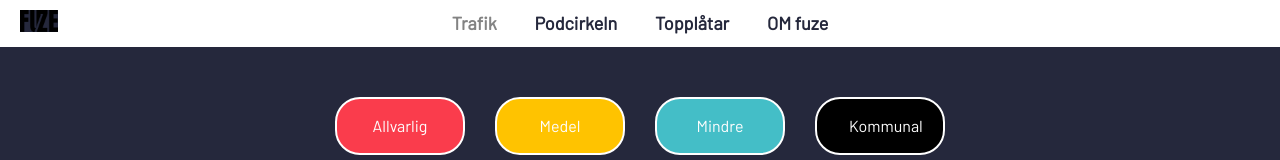
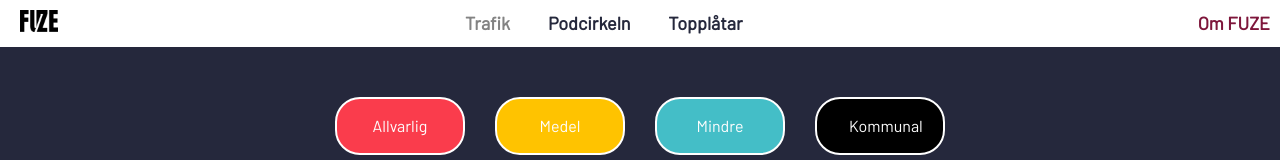
Before and after one commit to thohar2001/fuzeproject, a Vue app: page /PodListing in a window 1280 px wide. Shown: the top 160 px of the page. Built offline with nearby package versions, Linux system fonts and the light colour scheme; no server answers.

Commit message:
nav work
nav work

```diff
--- a/src/App.vue
+++ b/src/App.vue
@@ -30,15 +30,11 @@ h1 {
 
 #nav a {
   font-weight: bold;
-  color: #25283C;;
 }
+
 
 #nav a.router-link-exact-active {
   color: #838383;
 }
 
-footer {
-  padding: 30px;
-}
-
 </style>
--- a/src/components/Menu.vue
+++ b/src/components/Menu.vue
@@ -4,7 +4,7 @@
     <router-link to="/" class="trafik">Trafik</router-link>
     <router-link to="/PodListing" class="podcirkel">Podcirkeln</router-link>
     <router-link to="/musictimeline" class="populära">Topplåtar</router-link>
-    <router-link to="/About" class="omfuze">OM fuze</router-link>
+    <router-link to="/About" class="omfuze">Om FUZE</router-link>
   </div>
   <br />
   <router-view />
@@ -25,6 +25,8 @@
   position: absolute;
   left: 20px;
   align-self: auto;
+  background-color: white;
+
 }
 
 #nav {
@@ -32,10 +34,16 @@
   background-color: white;
 }
 
-.trafik, .podcirkel, .populära, .omfuze {
+.omfuze {
+  float: right;
+  color: #7E163B;
   background-color: white;
+}
+
+.trafik, .podcirkel, .populära {
+  background-color: white;
+  color: #25283C;;
   margin: 1.5%;
-
 }
 
 
```
